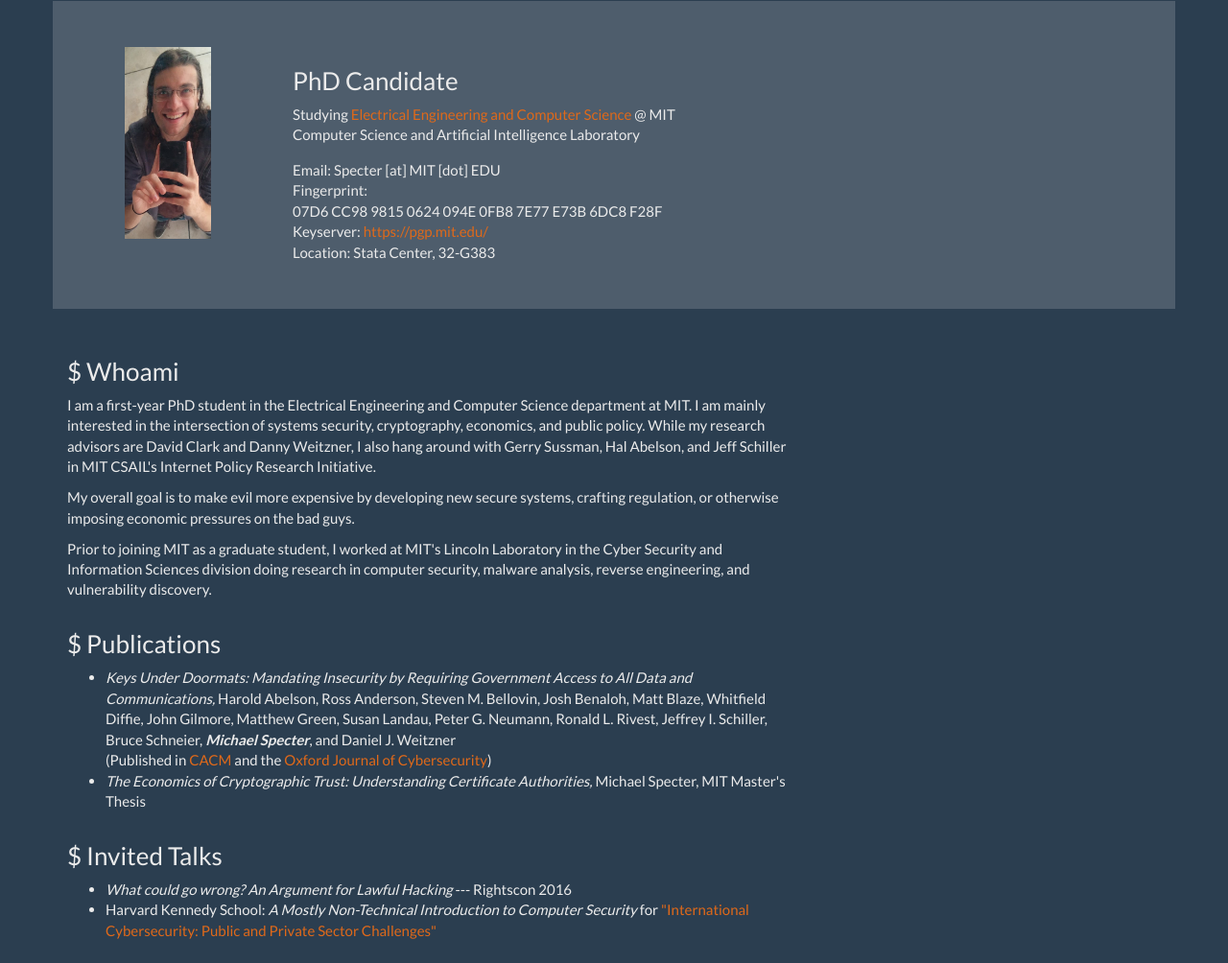
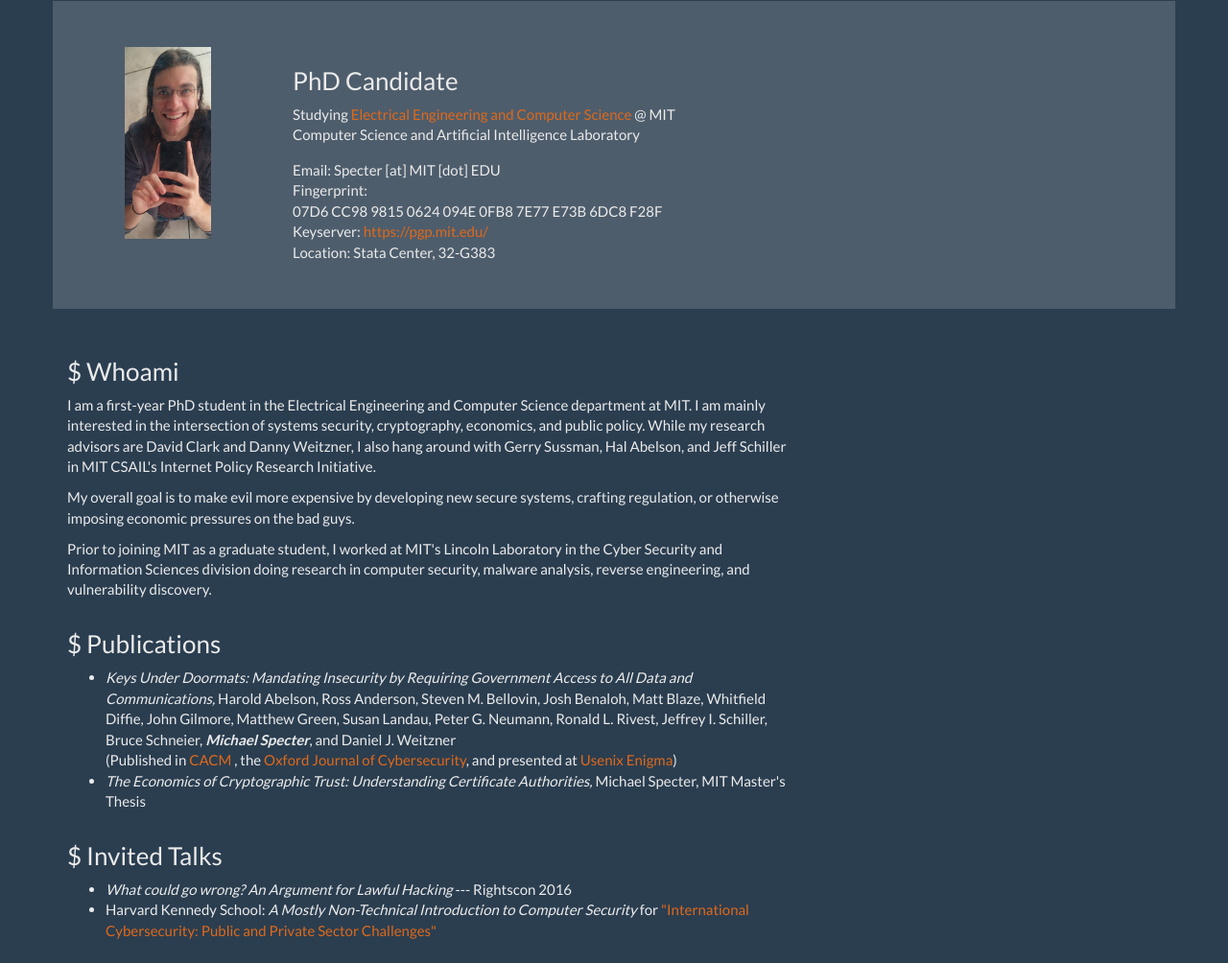
Before and after one commit to mspecter/academic_page, a plain HTML site: page index.html in a window 1280 px wide. Shown: the part 187-1191 px from the top of the page at 96% size. Drawn offline with Linux system fonts and the light colour scheme.

Commit message:
add usenix enigma

```diff
--- a/index.html
+++ b/index.html
@@ -92,7 +92,7 @@ ga('send', 'pageview');
                             Daniel J. Weitzner
                             <br/>
                             (Published in
-                            <a href="http://cacm.acm.org/magazines/2015/10/192382-keys-under-doormats/abstract">CACM </a> and the <a href="http://cybersecurity.oxfordjournals.org/content/1/1/69">Oxford Journal of Cybersecurity</a>)
+                            <a href="http://cacm.acm.org/magazines/2015/10/192382-keys-under-doormats/abstract">CACM </a>, the <a href="http://cybersecurity.oxfordjournals.org/content/1/1/69">Oxford Journal of Cybersecurity</a>, and presented at <a href="https://www.usenix.org/sites/default/files/conference/protected-files/enigma_2016_slides_rivest.pdf">Usenix Enigma</a>)
                         </li>
                         <li> <em>The Economics of Cryptographic Trust: Understanding Certificate Authorities,</em> Michael Specter, MIT Master's Thesis </li>
                     </ul>
```
